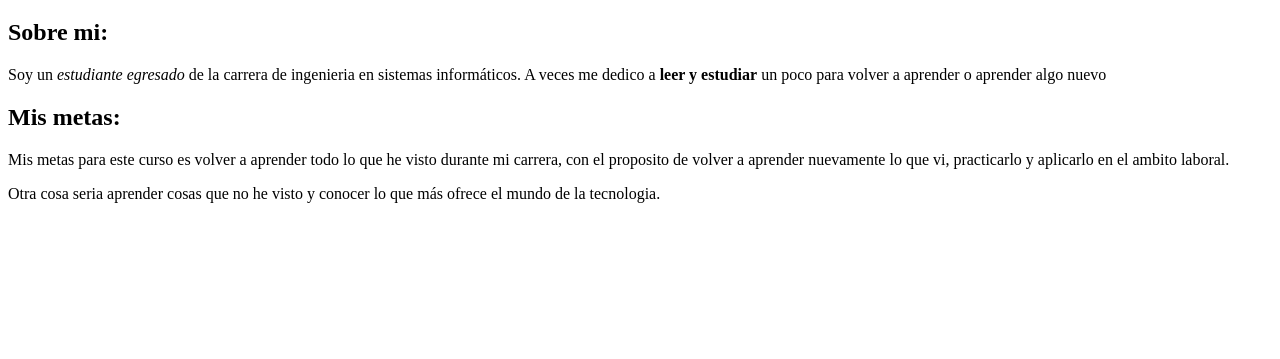
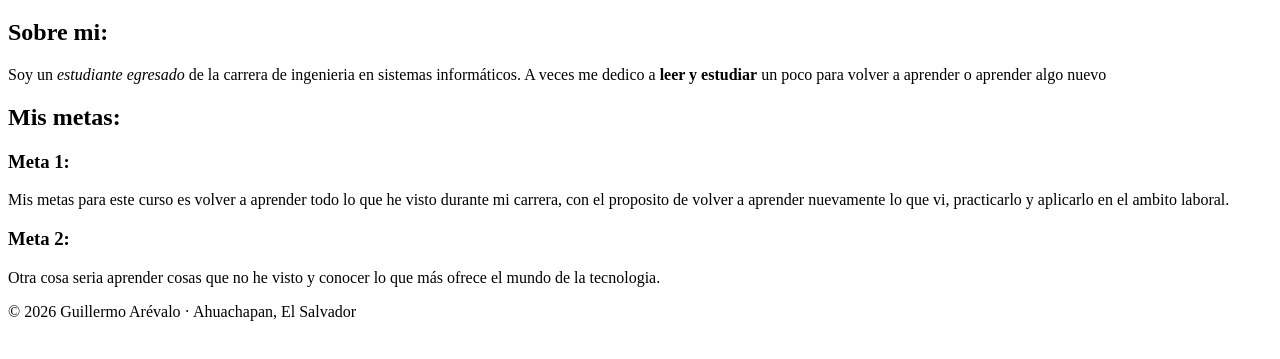
Before and after one commit to Galla113/Mi-repositorio-FUSALMO, a plain HTML site: page index.html in a window 1280 px wide. Shown: the part 61-420 px from the top of the page. Drawn offline with Linux system fonts and the light colour scheme.

Commit message:
Add semantic HTML to index.html

```diff
--- a/index.html
+++ b/index.html
@@ -6,29 +6,47 @@
 		<title>Guillermo Antonio Arévalo Herrera</title>
 	</head>
 	<body>
+		<header>
 			<!-- Encabezado: Nombre completo -->
 			<h1>Guillermo Antonio Arévalo Herrera</h1>
+		</header>
+		<main>
+			<section>
 				<!-- Encabezado: Sobre mi -->
 				<h2>Sobre mi:</h2>
 				<!-- Párrafo sobre mi -->
 				<p>
 					Soy un <em>estudiante egresado</em> de la carrera de ingenieria en
 					sistemas informáticos. A veces me dedico a
-			<strong>leer y estudiar</strong> un poco para volver a aprender o aprender
-			algo nuevo
+					<strong>leer y estudiar</strong> un poco para volver a aprender o
+					aprender algo nuevo
 				</p>
+			</section>
+			<section>
 				<!-- Encabezado: Mis metas -->
 				<h2>Mis metas:</h2>
+				<article>
+					<h3>Meta 1:</h3>
 					<!-- Párrafo 1 -->
 					<p>
 						Mis metas para este curso es volver a aprender todo lo que he visto
-			durante mi carrera, con el proposito de volver a aprender nuevamente lo
-			que vi, practicarlo y aplicarlo en el ambito laboral.
+						durante mi carrera, con el proposito de volver a aprender nuevamente
+						lo que vi, practicarlo y aplicarlo en el ambito laboral.
 					</p>
+				</article>
+				<article>
+					<h3>Meta 2:</h3>
 					<!-- Párrafo 2 -->
 					<p>
-			Otra cosa seria aprender cosas que no he visto y conocer lo que más ofrece
-			el mundo de la tecnologia.
+						Otra cosa seria aprender cosas que no he visto y conocer lo que más
+						ofrece el mundo de la tecnologia.
 					</p>
+				</article>
+			</section>
+		</main>
+
+		<footer>
+			<p>&copy; 2026 Guillermo Arévalo · Ahuachapan, El Salvador</p>
+		</footer>
 	</body>
 </html>
```
Lines whose indentation alone changed are shown as unchanged.
